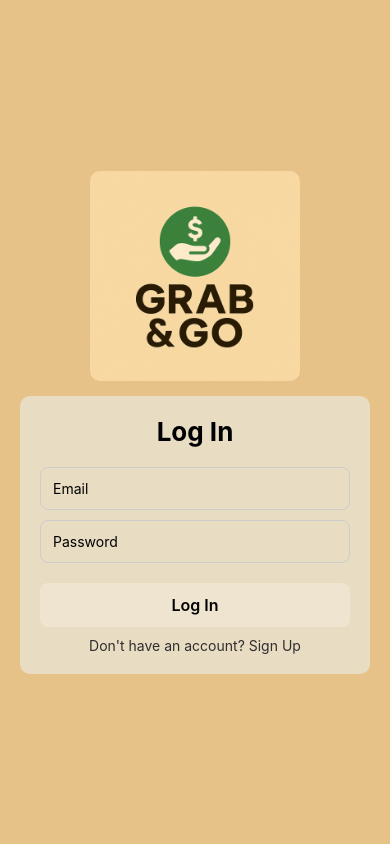
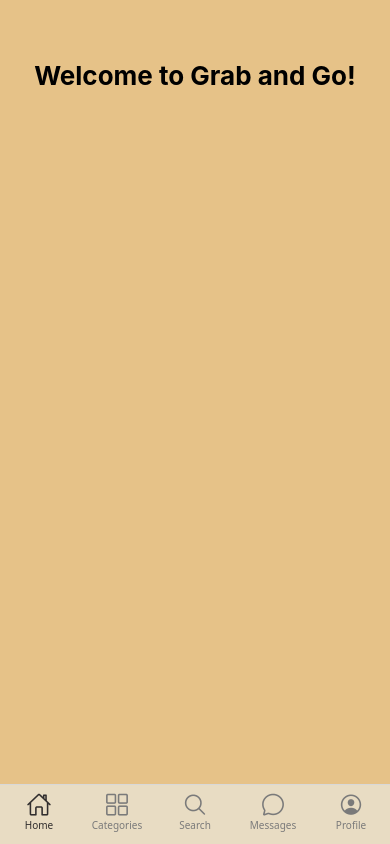
Before and after one commit to TUDublinBlanchBusinessIT/project-Gavril-Marian-1, a React Native app: screen /Tabs in a window 390 px wide. Built offline with nearby package versions, Linux system fonts and the light colour scheme.

Commit message:
Implemented bottom tab navigation across app screens

```diff
--- a/App.js
+++ b/App.js
@@ -1,7 +1,8 @@
 import { StatusBar } from 'expo-status-bar';
 import { NavigationContainer } from "@react-navigation/native";
 import { createStackNavigator } from "@react-navigation/stack";
-import HomeScreen from "./screens/HomeScreen";
+
+import BottomTabs from "./navigation/BottomTabs.js";
 import LoginScreen from "./screens/LoginScreen";
 import SignUpScreen from "./screens/SignUpScreen";
 
@@ -13,7 +14,7 @@ export default function App() {
 
       <Stack.Screen name="Login" component={LoginScreen} />
       <Stack.Screen name="SignUp" component={SignUpScreen} />
-      <Stack.Screen name="Home" component={HomeScreen} />
+      <Stack.Screen name="Tabs" component={BottomTabs} />
     </Stack.Navigator>
   </NavigationContainer>
   );
--- /dev/null
+++ b/navigation/BottomTabs.js
@@ -0,0 +1,48 @@
+import React from "react";
+import { createBottomTabNavigator } from "@react-navigation/bottom-tabs";
+import { Ionicons } from "@expo/vector-icons";
+
+import HomeScreen from "../screens/HomeScreen";
+import CategoriesScreen from "../screens/CategoriesScreen";
+import SearchScreen from "../screens/SearchScreen";
+import MessagesScreen from "../screens/MessagesScreen";
+import ProfileScreen from "../screens/ProfileScreen";
+
+const Tab = createBottomTabNavigator();
+
+export default function BottomTabs() {
+  return (
+    <Tab.Navigator
+      screenOptions={({ route }) => ({
+        headerShown: false,
+
+        tabBarStyle: {
+          backgroundColor: "#E8DCC3",
+          height: 60,
+          paddingBottom: 5,
+        },
+
+        tabBarActiveTintColor: "#312E2E",
+        tabBarInactiveTintColor: "#7A7A7A",
+
+        tabBarIcon: ({ color, size }) => {
+          let iconName;
+
+          if (route.name === "HomeTab") iconName = "home-outline";
+          if (route.name === "Categories") iconName = "grid-outline";
+          if (route.name === "Search") iconName = "search-outline";
+          if (route.name === "Messages") iconName = "chatbubble-outline";
+          if (route.name === "Profile") iconName = "person-circle-outline";
+
+          return <Ionicons name={iconName} size={25} color={color} />;
+        },
+      })}
+    >
+      <Tab.Screen name="HomeTab" component={HomeScreen} options={{ title: "Home" }} />
+      <Tab.Screen name="Categories" component={CategoriesScreen} />
+      <Tab.Screen name="Search" component={SearchScreen} />
+      <Tab.Screen name="Messages" component={MessagesScreen} />
+      <Tab.Screen name="Profile" component={ProfileScreen} />
+    </Tab.Navigator>
+  );
+}
--- a/package.json
+++ b/package.json
@@ -9,6 +9,7 @@
     "web": "expo start --web"
   },
   "dependencies": {
+    "@react-navigation/bottom-tabs": "^7.8.8",
     "@react-navigation/native": "^7.1.20",
     "@react-navigation/stack": "^7.6.4",
     "expo": "~54.0.25",
@@ -19,6 +20,7 @@
     "react-native": "0.81.5",
     "react-native-safe-area-context": "~5.6.0",
     "react-native-screens": "~4.16.0",
+    "react-native-vector-icons": "^10.3.0",
     "react-native-web": "^0.21.0"
   },
   "private": true
--- /dev/null
+++ b/screens/CategoriesScreen.js
@@ -0,0 +1,10 @@
+import React from "react";
+import { View, Text } from "react-native";
+
+export default function CategoriesScreen() {
+  return (
+    <View style={{ flex: 1, justifyContent: "center", alignItems: "center" }}>
+      <Text>Categories Screen</Text>
+    </View>
+  );
+}
--- a/screens/HomeScreen.js
+++ b/screens/HomeScreen.js
@@ -1,12 +1,24 @@
 import React from "react";
-import { View, Text } from "react-native";
+import { View, Text, ScrollView } from "react-native";
 
 export default function HomeScreen() {
   return (
-    <View style={{ flex: 1, justifyContent: "center", alignItems: "center" }}>
-      <Text style={{ fontSize: 26, fontWeight: "bold" }}>
+    <ScrollView
+      contentContainerStyle={{
+        padding: 20,
+      }}
+      style={{ flex: 1, backgroundColor: "#E6C288" }}
+    >
+      <Text
+        style={{
+          fontSize: 26,
+          fontWeight: "bold",
+          marginTop: 40,
+          textAlign: "center"
+        }}
+      >
         Welcome to Grab and Go!
       </Text>
-    </View>
+    </ScrollView>
   );
 }
--- a/screens/LoginScreen.js
+++ b/screens/LoginScreen.js
@@ -18,7 +18,7 @@ export default function LoginScreen({ navigation }) {
       .signInWithEmailAndPassword(email, password)
       .then(() => {
         Alert.alert("Success!", "Logged in!");
-        navigation.navigate("Home");
+        navigation.navigate("Tabs");
       })
       .catch((error) => {
         Alert.alert("Error", error.message);
--- /dev/null
+++ b/screens/MessagesScreen.js
@@ -0,0 +1,10 @@
+import React from "react";
+import { View, Text } from "react-native";
+
+export default function MessagesScreen() {
+  return (
+    <View style={{ flex: 1, justifyContent: "center", alignItems: "center" }}>
+      <Text>Messages Screen</Text>
+    </View>
+  );
+}
--- /dev/null
+++ b/screens/ProfileScreen.js
@@ -0,0 +1,10 @@
+import React from "react";
+import { View, Text } from "react-native";
+
+export default function ProfileScreen() {
+  return (
+    <View style={{ flex: 1, justifyContent: "center", alignItems: "center" }}>
+      <Text>Profile Screen</Text>
+    </View>
+  );
+}
--- /dev/null
+++ b/screens/SearchScreen.js
@@ -0,0 +1,10 @@
+import React from "react";
+import { View, Text } from "react-native";
+
+export default function SearchScreen() {
+  return (
+    <View style={{ flex: 1, justifyContent: "center", alignItems: "center" }}>
+      <Text>Search Screen</Text>
+    </View>
+  );
+}
```
Also changed, not shown: 1 other file (tests, documents, lock files or other folders).
